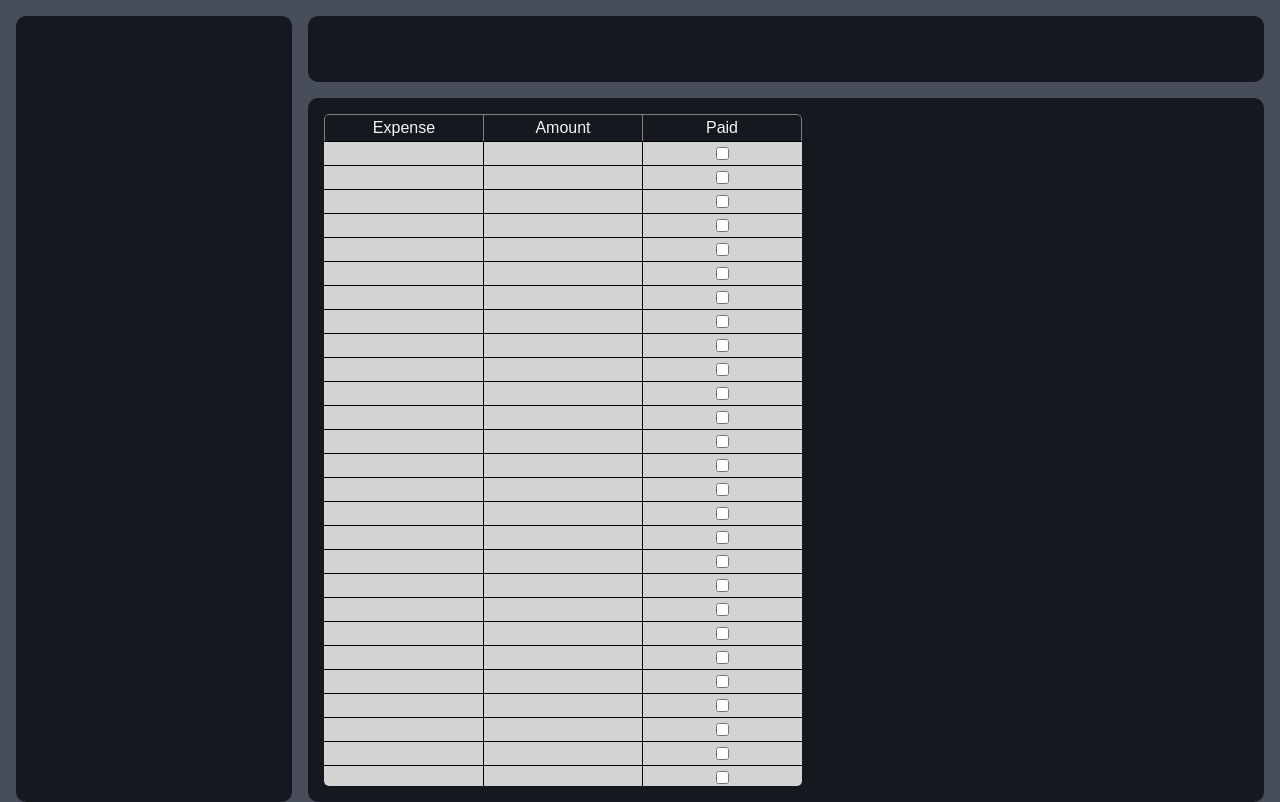
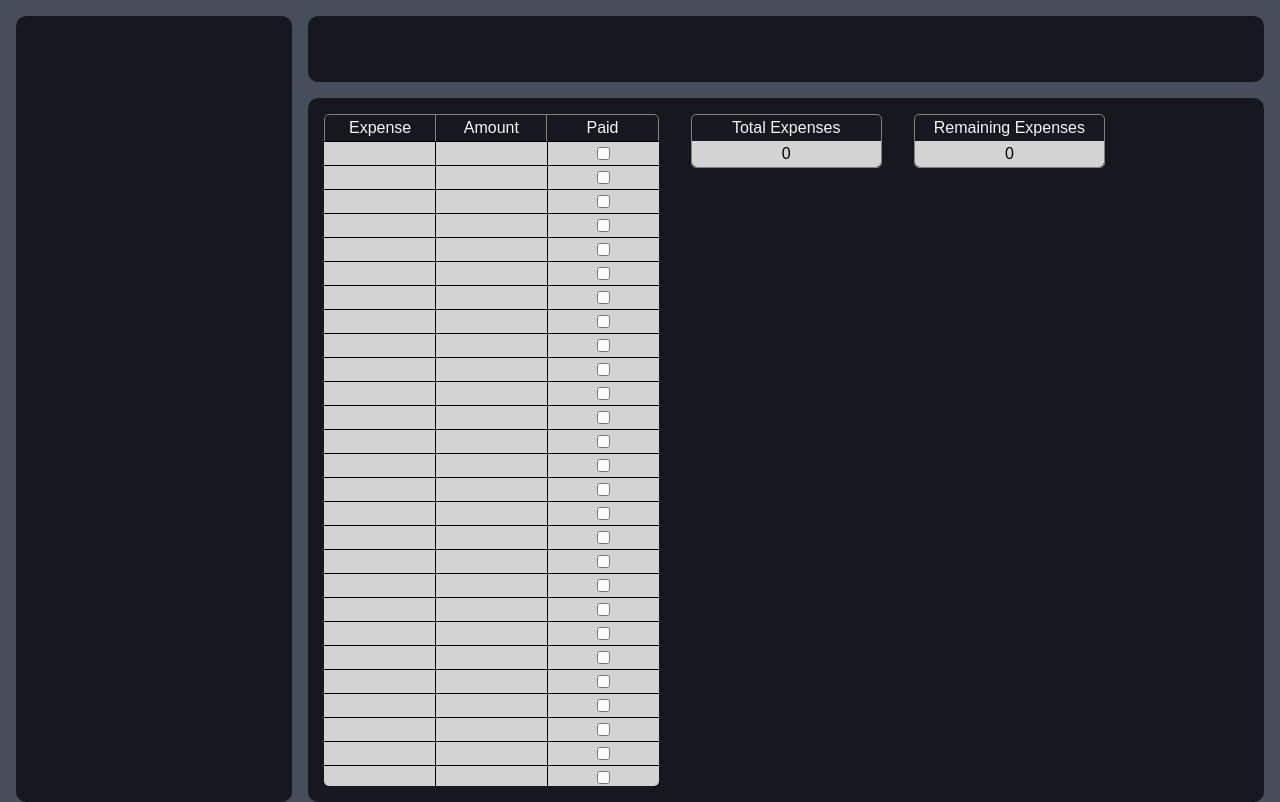
Before and after one commit to sgaona21/paid, a React (Vite) app in the folder client/: page / in a window 1280 px wide. Built offline with nearby package versions, Linux system fonts and the light colour scheme.

Commit message:
total/remaining expense boxes created

```diff
--- a/client/src/components/Expenses.jsx
+++ b/client/src/components/Expenses.jsx
@@ -3,6 +3,7 @@ import ExpenseRow from "./ExpenseRow";
 const Expenses = () => {
   return (
     <div className="expense-content-container">
+
       <div className="expense-table-container">
         <ul className="expense-table-headers">
           <li>Expense</li>
@@ -11,6 +12,20 @@ const Expenses = () => {
         </ul>
         <ExpenseRow />
       </div>
+
+     <div className="monthly-total-container">
+        <div className="monthly-total-label">Total Expenses</div>
+        <div className="monthly-total-amount">0</div>
+      </div>
+
+      <div className="monthly-remaining-container">
+        <div className="monthly-remaining-label">Remaining Expenses</div>
+        <div className="monthly-remaining-amount">0</div>
+      </div>
+
+
+
+
     </div>
   );
 };
--- a/client/src/styles/layout.css
+++ b/client/src/styles/layout.css
@@ -55,10 +55,11 @@ body {
 .expense-content-container {
     color: whitesmoke;
     width: 100%;
+    display: flex;
 }
 
 .expense-table-container {
-    width: 50%;
+    width: 35%;
     margin: 1rem;
     max-height: 84vh;
     overflow-y: auto;
@@ -142,10 +143,27 @@ input[type="number"]::-webkit-inner-spin-button {
     border-left: none;
 }
 
-/* .expense-rows-container > :last-child > :first-child input[type=text] {
-    border-bottom-left-radius: 5px;
+.monthly-total-container, .monthly-remaining-container {
+    display: flex;
+    flex-direction: column;
+    border: 1px gray solid;
+    align-self: flex-start;
+    margin: 1rem;
+    align-items: center;
+    border-radius: 5px;
+    width: 20%;
 }
 
-.expense-rows-container > :last-child > :last-child {
+.monthly-total-label, .monthly-remaining-label {
+    padding: .25rem;
+}
+
+.monthly-total-amount, .monthly-remaining-amount {
+    width: 100%;
+    background-color: lightgray;
+    text-align: center;
+    color: black;
+    padding: .25rem;
+    border-bottom-left-radius: 5px;
     border-bottom-right-radius: 5px;
-} */
+}
```
